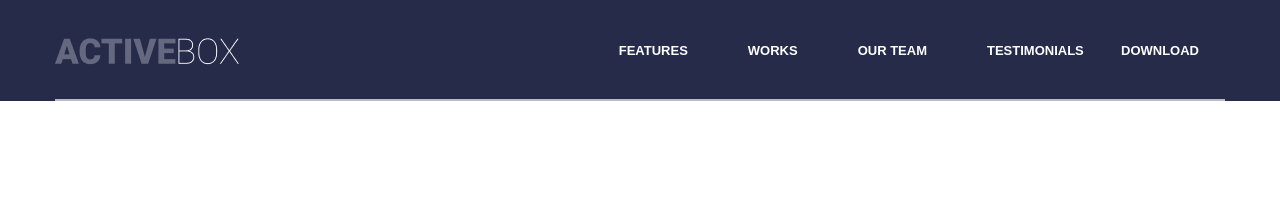
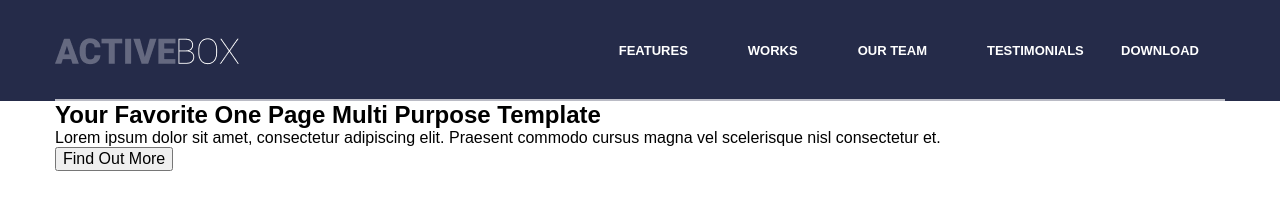
Before and after one commit to Natandronovich/active-box-project, a website built with Parcel: page index.html in a window 1280 px wide. Built offline with nearby package versions, Linux system fonts and the light colour scheme.

Commit message:
added section banner

```diff
--- a/index.html
+++ b/index.html
@@ -27,5 +27,21 @@
             </div>
         </div>
     </header>
+    <section class="banner">
+        <div class="container">
+            <div class="banner__wrapper">
+                <div class="banner__title">
+                    <h1>Your Favorite One Page Multi Purpose Template</h1>
+                </div>
+                <div class="banner__decription">
+                    <p>Lorem ipsum dolor sit amet, consectetur adipiscing elit. Praesent commodo cursus magna
+                        vel scelerisque nisl consectetur et.</p>
+                </div>
+                <div class="banner__button">
+                    <button type="button">Find Out More</button>
+                </div>
+            </div>
+        </div>
+    </section>
 </body>
 </html>
--- a/style.less
+++ b/style.less
@@ -3,3 +3,4 @@
 @import (inline) "./styles/font.css";
 @import './styles/main.less';
 @import './styles/header.less';
+@import './styles/banner.less';
```
Also changed, not shown: styles/banner.less (added).
